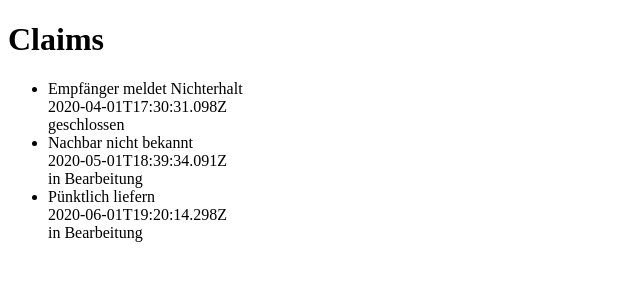
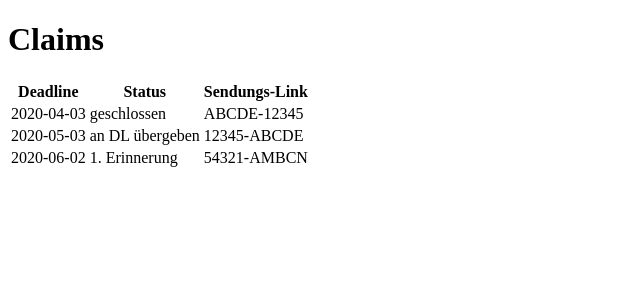
Before and after one commit to LambertSchulze/Liefery-Claim-Tracker, a React (Create React App) app: page / in a window 1280 px wide. Shown: the top 300 px of the page, without its empty margins (0-640 px from the left). Built offline with nearby package versions, Linux system fonts and the light colour scheme.

Commit message:
added component ClaimTable for displaying multiple Claims

```diff
--- a/src/App.js
+++ b/src/App.js
@@ -1,15 +1,11 @@
 import React from 'react'
-import Claim from './components/Claim'
+import ClaimTable from './components/ClaimTable'
 
 const App = ({ claims }) => {
   return (
     <div>
       <h1>Claims</h1>
-      <ul>
-        {claims.map(claim =>
-          <Claim key={claim.id} claim={claim}/>
-        )}
-      </ul>
+      <ClaimTable claims={claims} />
     </div>
   )
 }
--- /dev/null
+++ b/src/components/ClaimTable.js
@@ -0,0 +1,26 @@
+import React from 'react'
+
+const ClaimTable = ({ claims }) => {
+  return (
+    <table>
+      <thead>
+        <tr>
+          <th>Deadline</th>
+          <th>Status</th>
+          <th>Sendungs-Link</th>
+        </tr>
+      </thead>
+      <tbody>
+        {claims.map(claim =>
+          <tr key={claim.id}>
+            <td>{claim.deadline}</td>
+            <td>{claim.status}</td>
+            <td>{claim.shipment.reference_code}</td>
+          </tr>
+        )}
+      </tbody>
+    </table>
+  )
+}
+
+export default ClaimTable
--- a/src/index.js
+++ b/src/index.js
@@ -5,21 +5,39 @@ import App from './App'
 const claims = [
   {
     id: 1,
-    description: 'Empfänger meldet Nichterhalt',
-    openDate: '2020-04-01T17:30:31.098Z',
-    closed: true
+    open_date: '2020-04-01',
+    category: 'Claim',
+    description_internally: 'Empfänger meldet Nichterhalt',
+    deadline: '2020-04-03',
+    status: 'geschlossen',
+    shipment: {
+      id: 123456,
+      reference_code: 'ABCDE-12345'
+    }
   },
   {
     id: 2,
-    description: 'Nachbar nicht bekannt',
-    openDate: '2020-05-01T18:39:34.091Z',
-    closed: false
+    open_date: '2020-05-01',
+    category: 'Claim',
+    description_internally: 'Nachbar nicht bekannt',
+    deadline: '2020-05-03',
+    status: 'an DL übergeben',
+    shipment: {
+      id: 123457,
+      reference_code: '12345-ABCDE'
+    }
   },
   {
     id: 3,
-    description: 'Pünktlich liefern',
-    openDate: '2020-06-01T19:20:14.298Z',
-    closed: false
+    open_date: '2020-06-01',
+    category: 'Claim',
+    description_internally: 'Pünktlich liefern',
+    deadline: '2020-06-02',
+    status: '1. Erinnerung',
+    shipment: {
+      id: 123458,
+      reference_code: '54321-AMBCN'
+    }
   }
 ]
 
```
